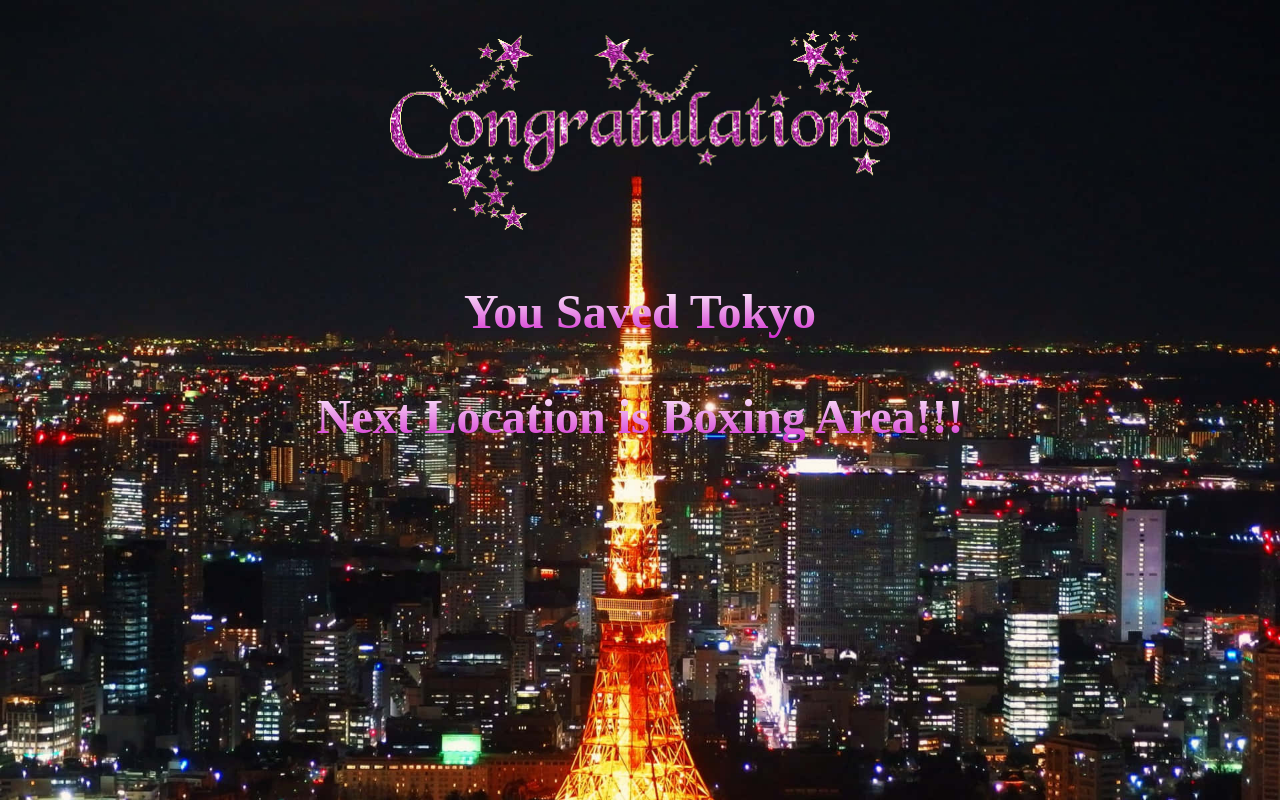
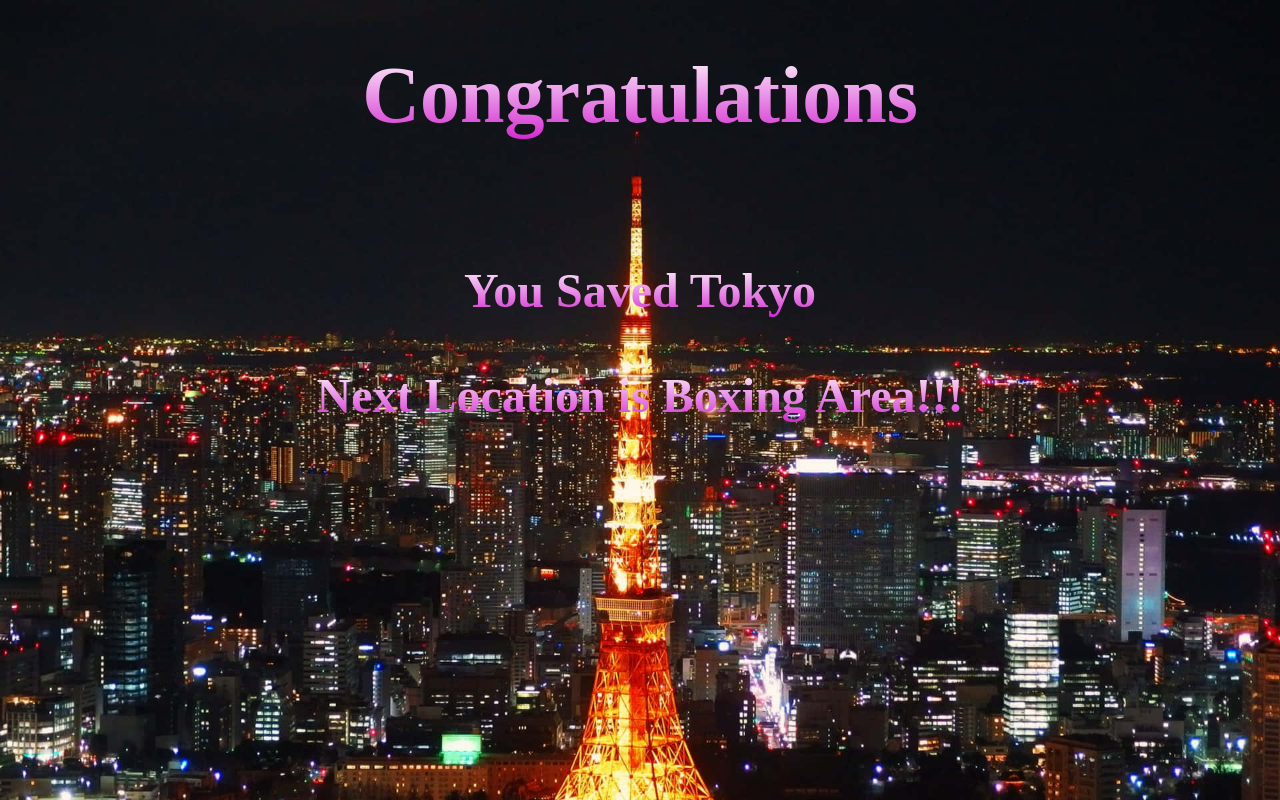
Before and after one commit to sanketdalvi2511/Time-Bomb, a plain HTML site: page saved.html in a window 1280 px wide. Drawn offline with Linux system fonts and the light colour scheme.

Commit message:
Update saved.html

```diff
--- a/saved.html
+++ b/saved.html
@@ -12,7 +12,7 @@
         <div class="after"></div>
         <center>
             <div>
-                <img src="Congratulations.gif" width="500px" height="200px">
+                <h1 style="font-size: 5em;" class="gradient-text">Congratulations</h1>
                 <br>
                 <h1 style="font-size: 3em;" class="gradient-text">You Saved Tokyo</h1>
                 <h1 style="font-size: 3em;" class="gradient-text">Next Location is Boxing Area!!!</h1>
```
